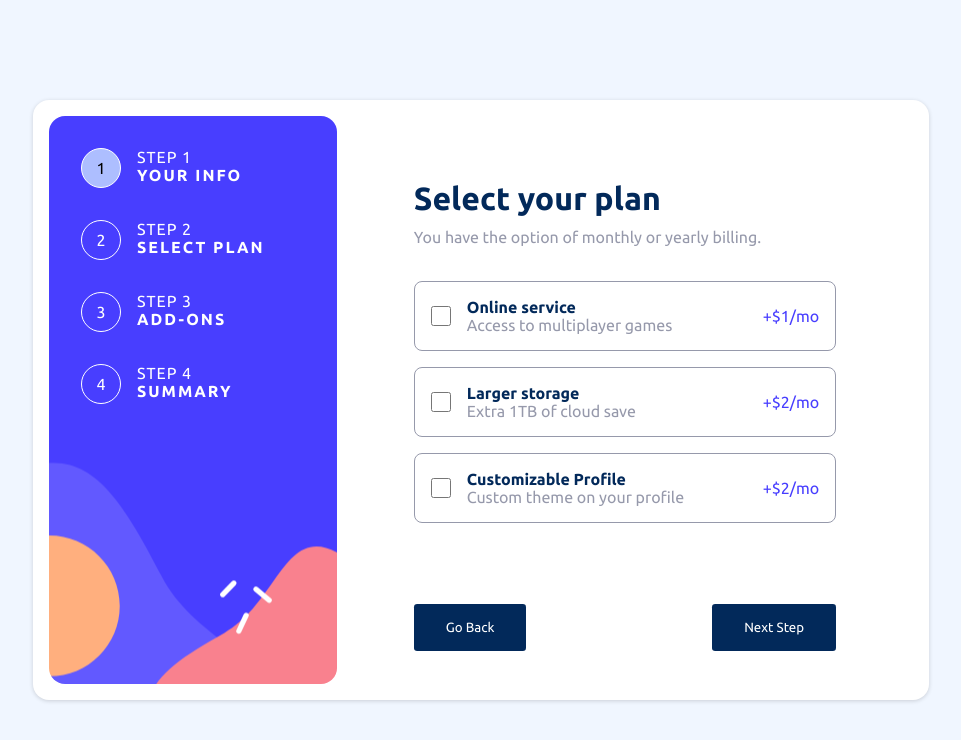
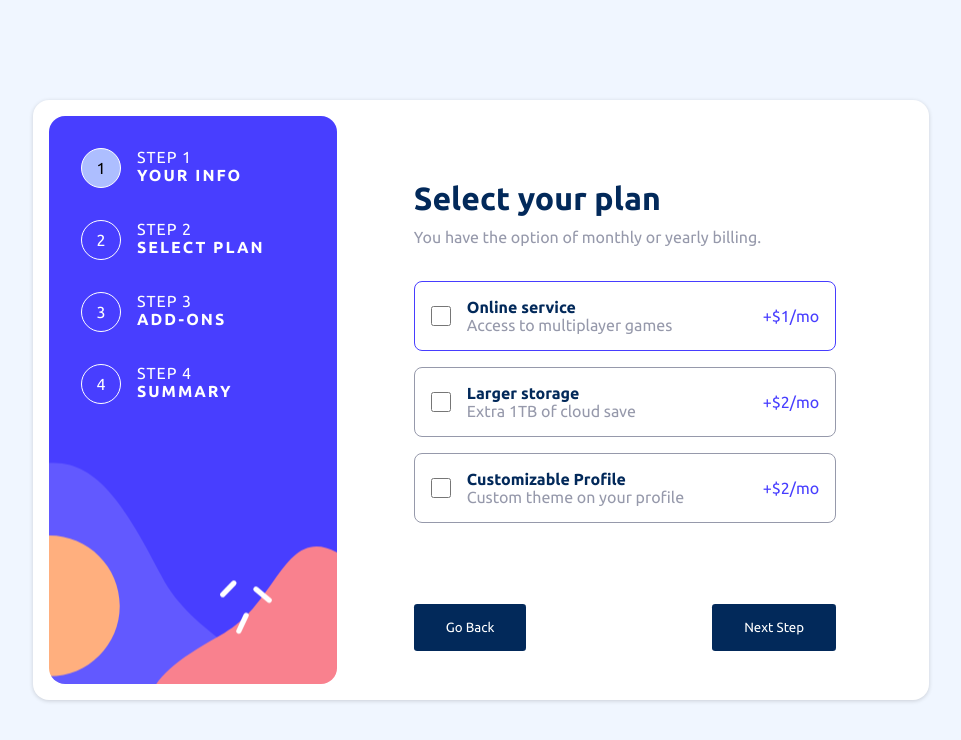
Before and after one commit to muhammadderic/multi-step-form--FrontEndMentor, a React (Create React App) app: page / in a window 1280 px wide. In both pictures the pointer is over the element 783 px from the left and 316 px from the top of the page. Shown: the top 740 px of the page, without its empty margins (159-1120 px from the left). Built offline with nearby package versions, Linux system fonts and the light colour scheme.

Commit message:
Create user interface step 3 active state

```diff
--- a/src/styles/add-ons.css
+++ b/src/styles/add-ons.css
@@ -11,6 +11,10 @@
   gap: 1rem;
   border: 1px solid hsl(231, 11%, 63%);
   border-radius: .5rem;
+}
+
+.add-on:hover {
+  border: 1px solid hsl(243, 100%, 62%);
 }
 
 .add-on__checkbox {
```
